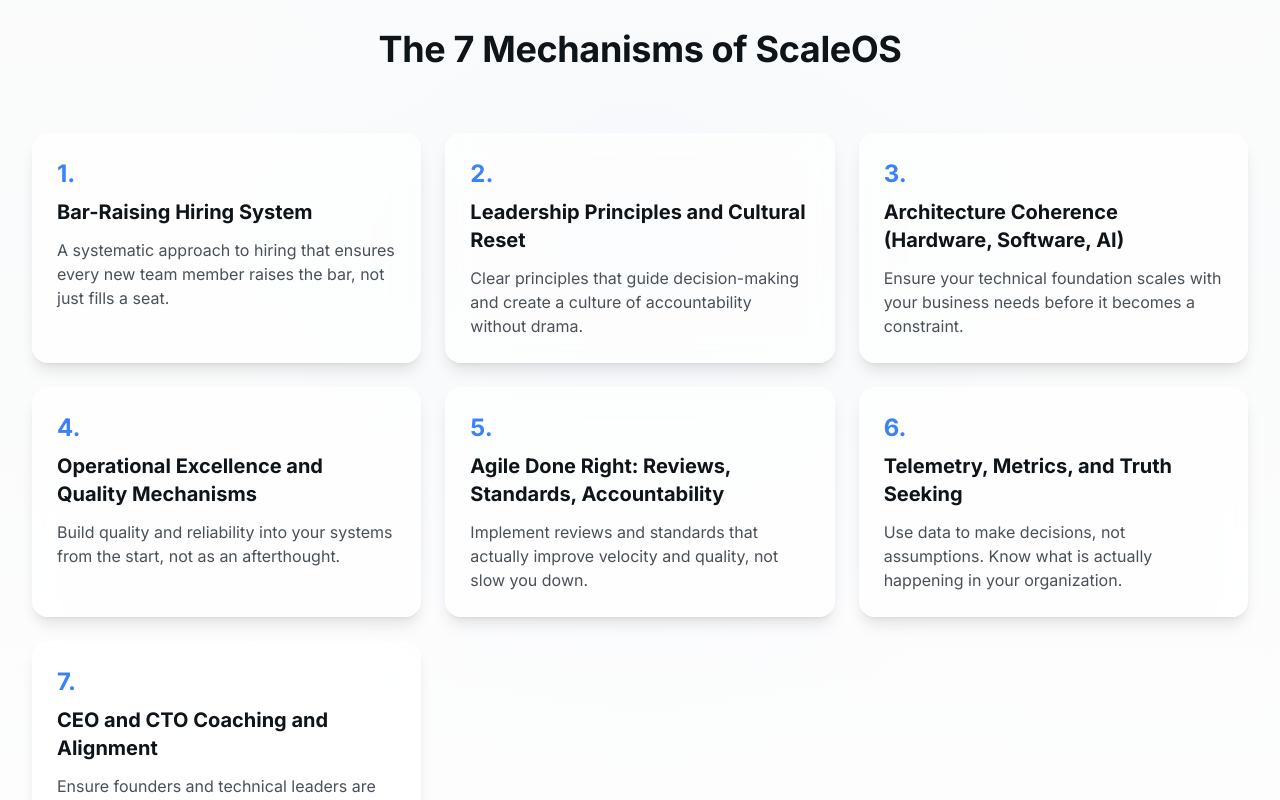
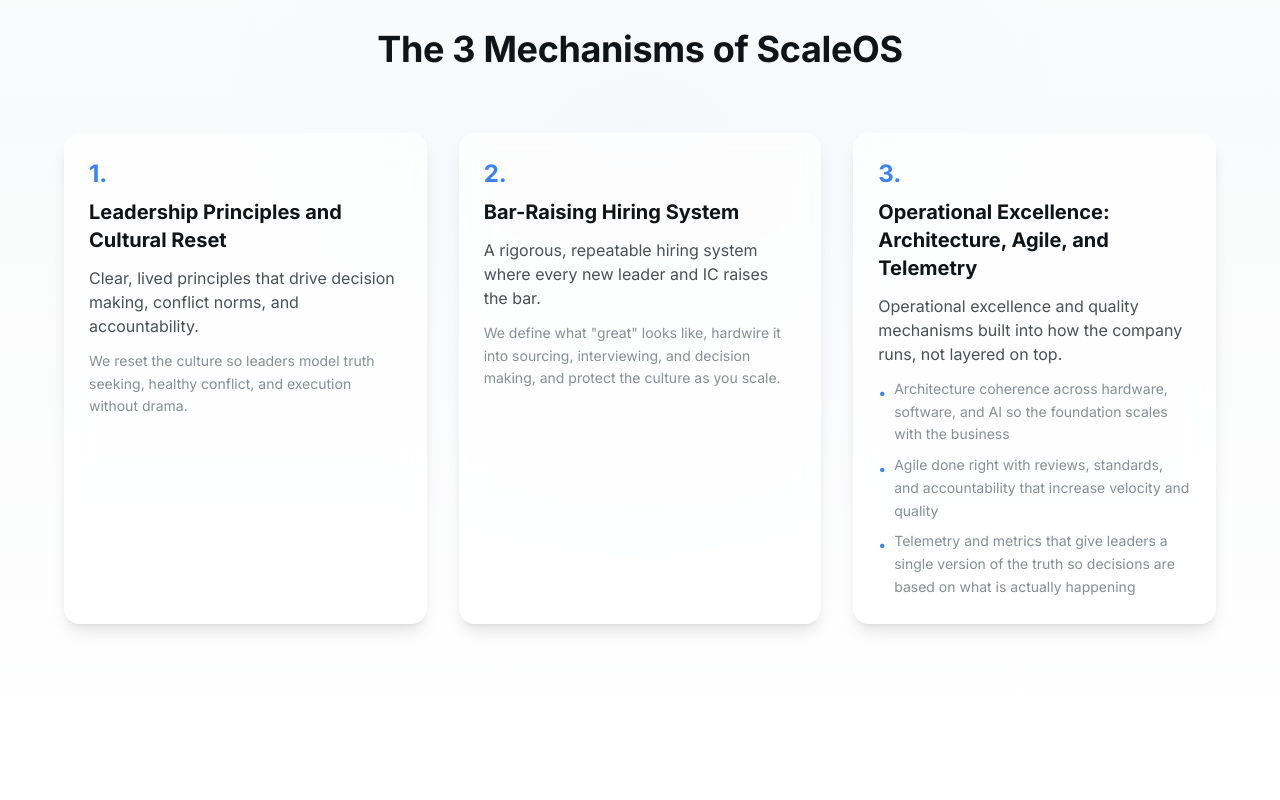
Before and after one commit to Afreshio/founder-assessment-tool, a React (Vite) app: page /scaleos in a window 1280 px wide. Shown: the part 2520-3320 px from the top of the page. Built offline with nearby package versions, Linux system fonts and the light colour scheme.

Commit message:
Simplify ScaleOS mechanisms from 7 to 3

```diff
--- a/src/pages/ScaleOSLanding.tsx
+++ b/src/pages/ScaleOSLanding.tsx
@@ -321,38 +321,29 @@
 
           <div className="mb-12">
             <h3 className="text-3xl md:text-4xl font-bold text-charcoal-900 text-center mb-16 tracking-tight" style={{ letterSpacing: '-0.01em' }}>
-              The 7 Mechanisms of ScaleOS
+              The 3 Mechanisms of ScaleOS
             </h3>
 
-            <div className="grid md:grid-cols-2 lg:grid-cols-3 gap-6">
+            <div className="grid md:grid-cols-1 lg:grid-cols-3 gap-8 max-w-6xl mx-auto">
               {[
                 {
-                  title: 'Bar-Raising Hiring System',
-                  description: 'A systematic approach to hiring that ensures every new team member raises the bar, not just fills a seat.',
+                  title: 'Leadership Principles and Cultural Reset',
+                  description: 'Clear, lived principles that drive decision making, conflict norms, and accountability.',
+                  detail: 'We reset the culture so leaders model truth seeking, healthy conflict, and execution without drama.',
                 },
                 {
-                  title: 'Leadership Principles and Cultural Reset',
-                  description: 'Clear principles that guide decision-making and create a culture of accountability without drama.',
+                  title: 'Bar-Raising Hiring System',
+                  description: 'A rigorous, repeatable hiring system where every new leader and IC raises the bar.',
+                  detail: 'We define what "great" looks like, hardwire it into sourcing, interviewing, and decision making, and protect the culture as you scale.',
                 },
                 {
-                  title: 'Architecture Coherence (Hardware, Software, AI)',
-                  description: 'Ensure your technical foundation scales with your business needs before it becomes a constraint.',
-                },
-                {
-                  title: 'Operational Excellence and Quality Mechanisms',
-                  description: 'Build quality and reliability into your systems from the start, not as an afterthought.',
-                },
-                {
-                  title: 'Agile Done Right: Reviews, Standards, Accountability',
-                  description: 'Implement reviews and standards that actually improve velocity and quality, not slow you down.',
-                },
-                {
-                  title: 'Telemetry, Metrics, and Truth Seeking',
-                  description: 'Use data to make decisions, not assumptions. Know what is actually happening in your organization.',
-                },
-                {
-                  title: 'CEO and CTO Coaching and Alignment',
-                  description: 'Ensure founders and technical leaders are aligned on strategy, risks, and operating cadence.',
+                  title: 'Operational Excellence: Architecture, Agile, and Telemetry',
+                  description: 'Operational excellence and quality mechanisms built into how the company runs, not layered on top.',
+                  bullets: [
+                    'Architecture coherence across hardware, software, and AI so the foundation scales with the business',
+                    'Agile done right with reviews, standards, and accountability that increase velocity and quality',
+                    'Telemetry and metrics that give leaders a single version of the truth so decisions are based on what is actually happening',
+                  ],
                 },
               ].map((mechanism, index) => (
                 <motion.div
@@ -367,9 +358,24 @@
                     <h4 className="text-xl font-bold text-charcoal-900 mb-3">
                       {mechanism.title}
                     </h4>
-                    <p className="text-charcoal-700">
+                    <p className="text-charcoal-700 mb-3">
                       {mechanism.description}
                     </p>
+                    {mechanism.detail && (
+                      <p className="text-charcoal-600 text-sm leading-relaxed">
+                        {mechanism.detail}
+                      </p>
+                    )}
+                    {mechanism.bullets && (
+                      <ul className="space-y-2 mt-3">
+                        {mechanism.bullets.map((bullet, idx) => (
+                          <li key={idx} className="flex items-start text-charcoal-600 text-sm leading-relaxed">
+                            <span className="text-accent mr-2 mt-1">•</span>
+                            <span>{bullet}</span>
+                          </li>
+                        ))}
+                      </ul>
+                    )}
                   </Card>
                 </motion.div>
               ))}
--- a/src/pages/ScaleOSLandingTest.tsx
+++ b/src/pages/ScaleOSLandingTest.tsx
@@ -348,38 +348,29 @@
 
           <div className="mb-12">
             <h3 className="text-3xl md:text-4xl font-bold text-charcoal-900 text-center mb-16 tracking-tight" style={{ letterSpacing: '-0.01em' }}>
-              The 7 Mechanisms of ScaleOS
+              The 3 Mechanisms of ScaleOS
             </h3>
 
-            <div className="grid md:grid-cols-2 lg:grid-cols-3 gap-6">
+            <div className="grid md:grid-cols-1 lg:grid-cols-3 gap-8 max-w-6xl mx-auto">
               {[
                 {
-                  title: 'Bar-Raising Hiring System',
-                  description: 'A systematic approach to hiring that ensures every new team member raises the bar, not just fills a seat.',
+                  title: 'Leadership Principles and Cultural Reset',
+                  description: 'Clear, lived principles that drive decision making, conflict norms, and accountability.',
+                  detail: 'We reset the culture so leaders model truth seeking, healthy conflict, and execution without drama.',
                 },
                 {
-                  title: 'Leadership Principles and Cultural Reset',
-                  description: 'Clear principles that guide decision-making and create a culture of accountability without drama.',
+                  title: 'Bar-Raising Hiring System',
+                  description: 'A rigorous, repeatable hiring system where every new leader and IC raises the bar.',
+                  detail: 'We define what "great" looks like, hardwire it into sourcing, interviewing, and decision making, and protect the culture as you scale.',
                 },
                 {
-                  title: 'Architecture Coherence (Hardware, Software, AI)',
-                  description: 'Ensure your technical foundation scales with your business needs before it becomes a constraint.',
-                },
-                {
-                  title: 'Operational Excellence and Quality Mechanisms',
-                  description: 'Build quality and reliability into your systems from the start, not as an afterthought.',
-                },
-                {
-                  title: 'Agile Done Right: Reviews, Standards, Accountability',
-                  description: 'Implement reviews and standards that actually improve velocity and quality, not slow you down.',
-                },
-                {
-                  title: 'Telemetry, Metrics, and Truth Seeking',
-                  description: 'Use data to make decisions, not assumptions. Know what is actually happening in your organization.',
-                },
-                {
-                  title: 'CEO and CTO Coaching and Alignment',
-                  description: 'Ensure founders and technical leaders are aligned on strategy, risks, and operating cadence.',
+                  title: 'Operational Excellence: Architecture, Agile, and Telemetry',
+                  description: 'Operational excellence and quality mechanisms built into how the company runs, not layered on top.',
+                  bullets: [
+                    'Architecture coherence across hardware, software, and AI so the foundation scales with the business',
+                    'Agile done right with reviews, standards, and accountability that increase velocity and quality',
+                    'Telemetry and metrics that give leaders a single version of the truth so decisions are based on what is actually happening',
+                  ],
                 },
               ].map((mechanism, index) => (
                 <motion.div
@@ -394,9 +385,24 @@
                     <h4 className="text-xl font-bold text-charcoal-900 mb-3">
                       {mechanism.title}
                     </h4>
-                    <p className="text-charcoal-700">
+                    <p className="text-charcoal-700 mb-3">
                       {mechanism.description}
                     </p>
+                    {mechanism.detail && (
+                      <p className="text-charcoal-600 text-sm leading-relaxed">
+                        {mechanism.detail}
+                      </p>
+                    )}
+                    {mechanism.bullets && (
+                      <ul className="space-y-2 mt-3">
+                        {mechanism.bullets.map((bullet, idx) => (
+                          <li key={idx} className="flex items-start text-charcoal-600 text-sm leading-relaxed">
+                            <span className="text-accent mr-2 mt-1">•</span>
+                            <span>{bullet}</span>
+                          </li>
+                        ))}
+                      </ul>
+                    )}
                   </Card>
                 </motion.div>
               ))}
```
